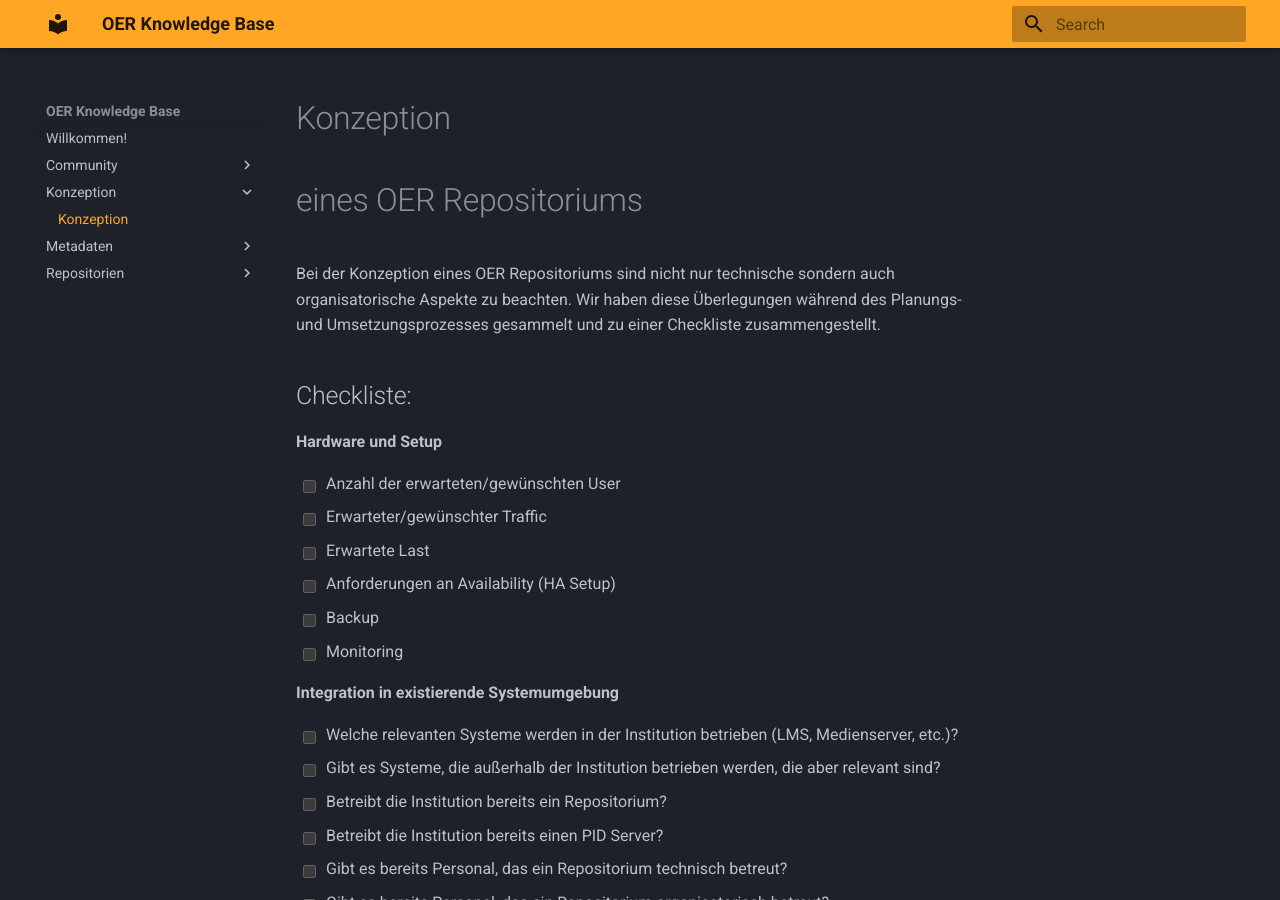
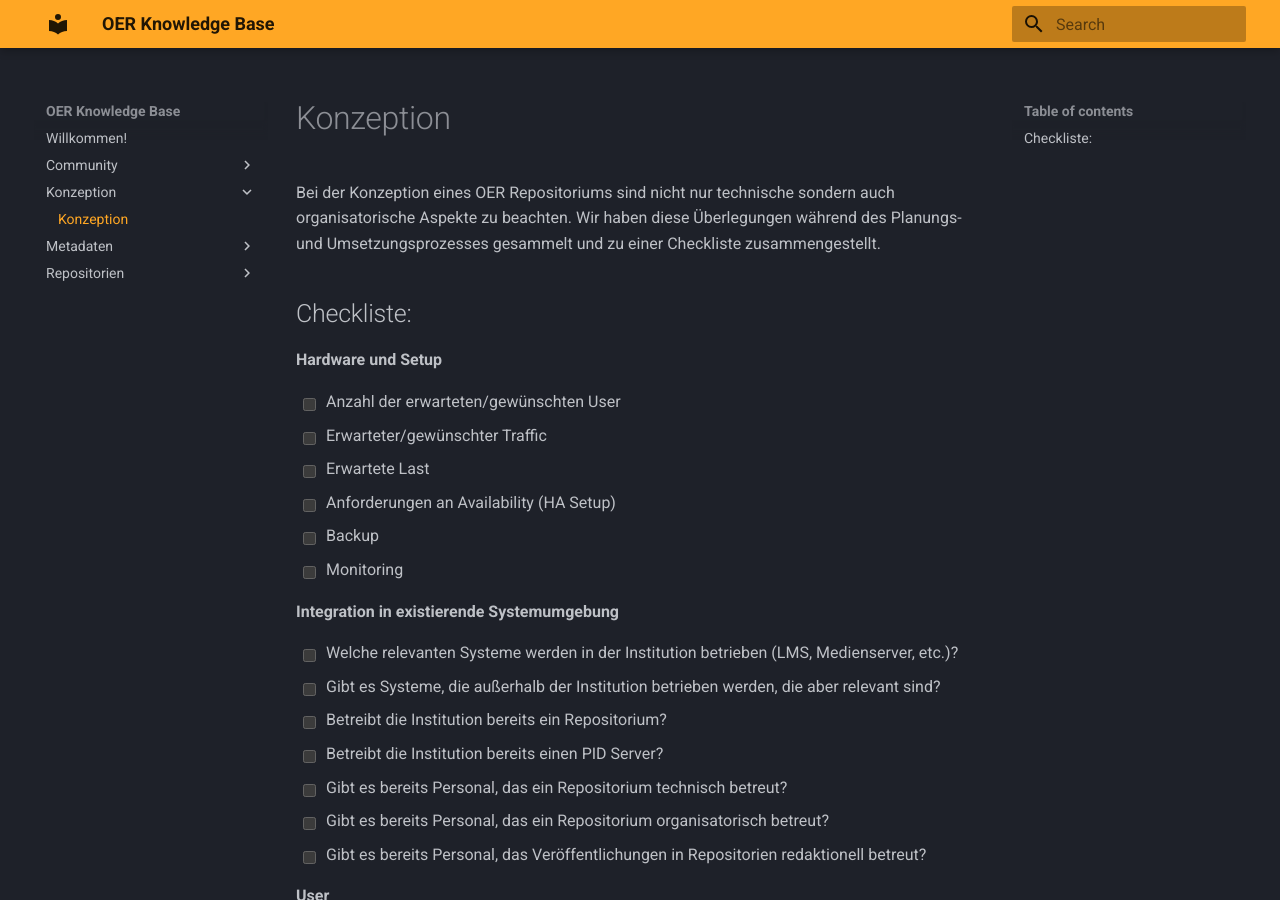
Before and after one commit to oerBASE/knowledgebase, an MkDocs documentation site: the page built from docs/Konzeption/Konzeption.md, in a window 1280 px wide and 900 px high. Built offline with MkDocs 1.6.1 and Material for MkDocs 9.7.7, drawn with Linux system fonts in a browser that asks for light colours.

Commit message:
Update Konzeption.md

```diff
--- a/docs/Konzeption/Konzeption.md
+++ b/docs/Konzeption/Konzeption.md
@@ -1,5 +1,4 @@
 # Konzeption
-# eines OER Repositoriums
 
 Bei der Konzeption eines OER Repositoriums sind nicht nur technische sondern auch organisatorische Aspekte zu beachten. Wir haben diese Überlegungen während des Planungs- und Umsetzungsprozesses gesammelt und zu einer Checkliste zusammengestellt.
 
```
